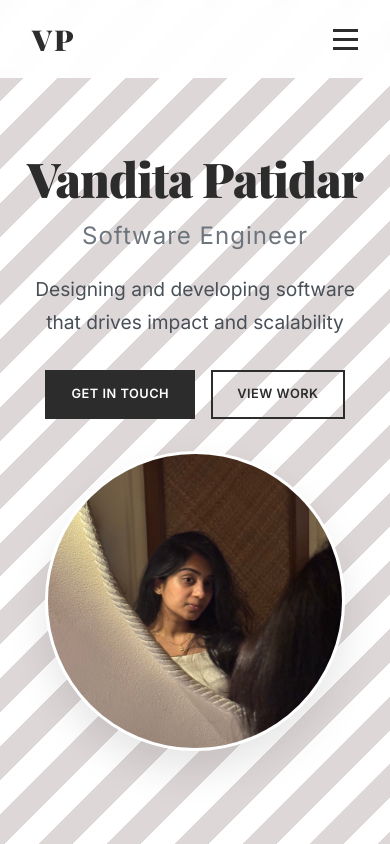
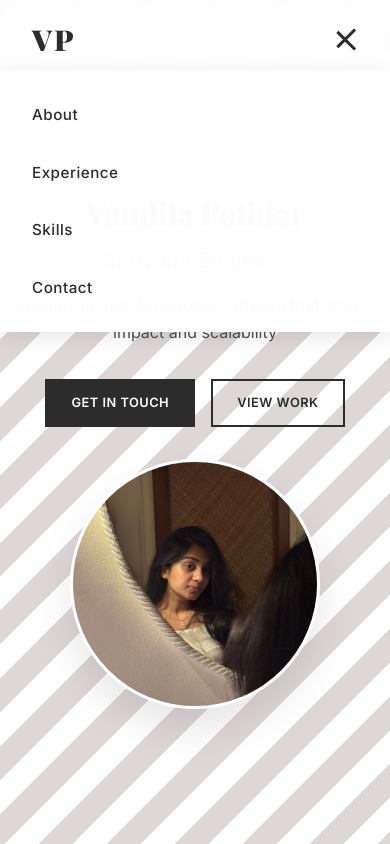
Before and after one commit to Vandita2020/Resume_website, a plain HTML site: page index.html in a window 390 px wide. Both pictures are taken after a click on the element 345 px from the left and 39 px from the top of the page. Shown: the top 844 px of the page. Drawn offline with nearby package versions, Linux system fonts and the light colour scheme.

Commit message:
Making changes

```diff
--- a/index.html
+++ b/index.html
@@ -217,7 +217,7 @@
                     </div>
                 </div>
                 <div class="contact-form">
-                    <form action="https://formspree.io/f/xyzdywqq" method="POST">
+                    <form action="https://formspree.io/f/xpzgqkqk" method="POST">
                         <div class="form-group">
                           <input type="text" name="name" placeholder="Your Name" required>
                         </div>
--- a/style.css
+++ b/style.css
@@ -220,15 +220,11 @@ p {
 .profile-placeholder {
     width: 300px;
     height: 300px;
-    background: linear-gradient(135deg, #e9ecef 0%, #dee2e6 100%);
     border-radius: 50%;
-    display: flex;
-    align-items: center;
-    justify-content: center;
-    font-size: 4rem;
-    color: #6c757d;
+    overflow: hidden;
     border: 3px solid #ffffff;
     box-shadow: 0 20px 40px rgba(0,0,0,0.1);
+    position: relative;
 }
 
 /* Sections */
@@ -335,17 +331,10 @@ p {
     box-shadow: 0 15px 30px rgba(0,0,0,0.1);
 }
 
-.profile-placeholder {
-    width: 300px;
-    height: 300px;
-    border-radius: 50%;
-    overflow: hidden;
-}
-
 .profile-placeholder img {
     width: 100%;
     height: 100%;
-    object-fit: cover;   /* fills circle without distortion */
+    object-fit: cover;
     display: block;
 }
 /* Experience Section */
@@ -613,6 +602,33 @@ p {
     color: #adb5bd;
 }
 
+/* Mobile Navigation */
+.nav-menu.active {
+    display: flex;
+    position: fixed;
+    top: 70px;
+    left: 0;
+    right: 0;
+    background: rgba(255, 255, 255, 0.98);
+    backdrop-filter: blur(10px);
+    flex-direction: column;
+    padding: 2rem;
+    box-shadow: 0 5px 20px rgba(0,0,0,0.1);
+    z-index: 999;
+}
+
+.hamburger.active span:nth-child(1) {
+    transform: rotate(-45deg) translate(-5px, 6px);
+}
+
+.hamburger.active span:nth-child(2) {
+    opacity: 0;
+}
+
+.hamburger.active span:nth-child(3) {
+    transform: rotate(45deg) translate(-5px, -6px);
+}
+
 /* Responsive Design */
 @media (max-width: 768px) {
     .hamburger {
@@ -690,6 +706,23 @@ p {
         padding: 0.75rem 1.5rem;
         font-size: 0.8rem;
     }
+
+    .profile-placeholder {
+        width: 250px;
+        height: 250px;
+    }
+
+    .hero-title {
+        font-size: clamp(2rem, 8vw, 3rem);
+    }
+
+    .hero-subtitle {
+        font-size: 1.2rem;
+    }
+
+    .hero-description {
+        font-size: 1rem;
+    }
 }
 
 /* Animations */
```
